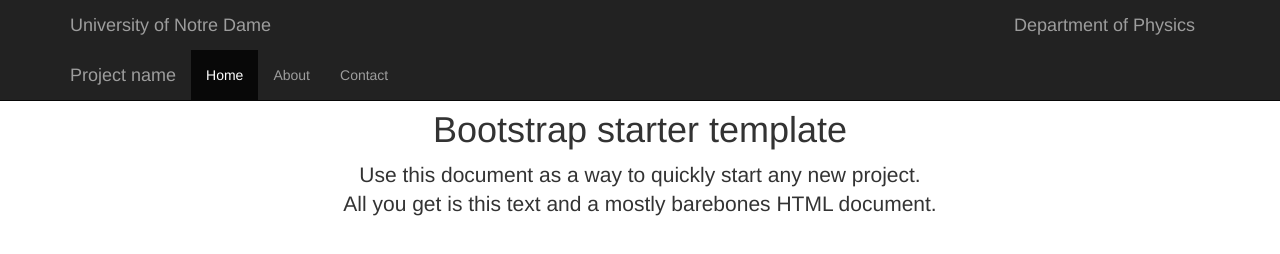
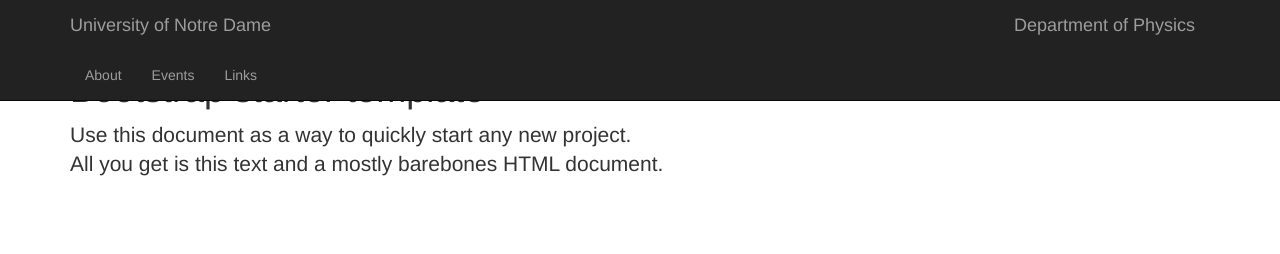
Before and after one commit to Murrrph/SPS-Website, a plain HTML site: page index.html in a window 1280 px wide. Drawn offline with nearby package versions, Linux system fonts and the light colour scheme.

Commit message:
Initial commit to homepage branch

```diff
--- a/index.html
+++ b/index.html
@@ -43,28 +43,17 @@
       </div>
 
       <div class="container">
-        <div class="navbar-header">
-          <button type="button" class="navbar-toggle collapsed" data-toggle="collapse" data-target="#navbar" aria-expanded="false" aria-controls="navbar">
-            <span class="sr-only">Toggle navigation</span>
-            <span class="icon-bar"></span>
-            <span class="icon-bar"></span>
-            <span class="icon-bar"></span>
-          </button>
-          <a class="navbar-brand" href="#">Project name</a>
+          <ul class="nav navbar-nav">
+            <li><a href="/About/">About</a></li>
+            <li><a href="/Events/">Events</a></li>
+            <li><a href="/Links/">Links</a></li>
+          </ul>
         </div>
-        <div id="navbar" class="collapse navbar-collapse">
-          <ul class="nav navbar-nav">
-            <li class="active"><a href="#">Home</a></li>
-            <li><a href="#about">About</a></li>
-            <li><a href="#contact">Contact</a></li>
-          </ul>
-        </div><!--/.nav-collapse -->
-      </div>
     </nav>
 
     <div class="container">
 
-      <div class="starter-template">
+      <div>
         <h1>Bootstrap starter template</h1>
         <p class="lead">Use this document as a way to quickly start any new project.<br> All you get is this text and a mostly barebones HTML document.</p>
       </div>
```
